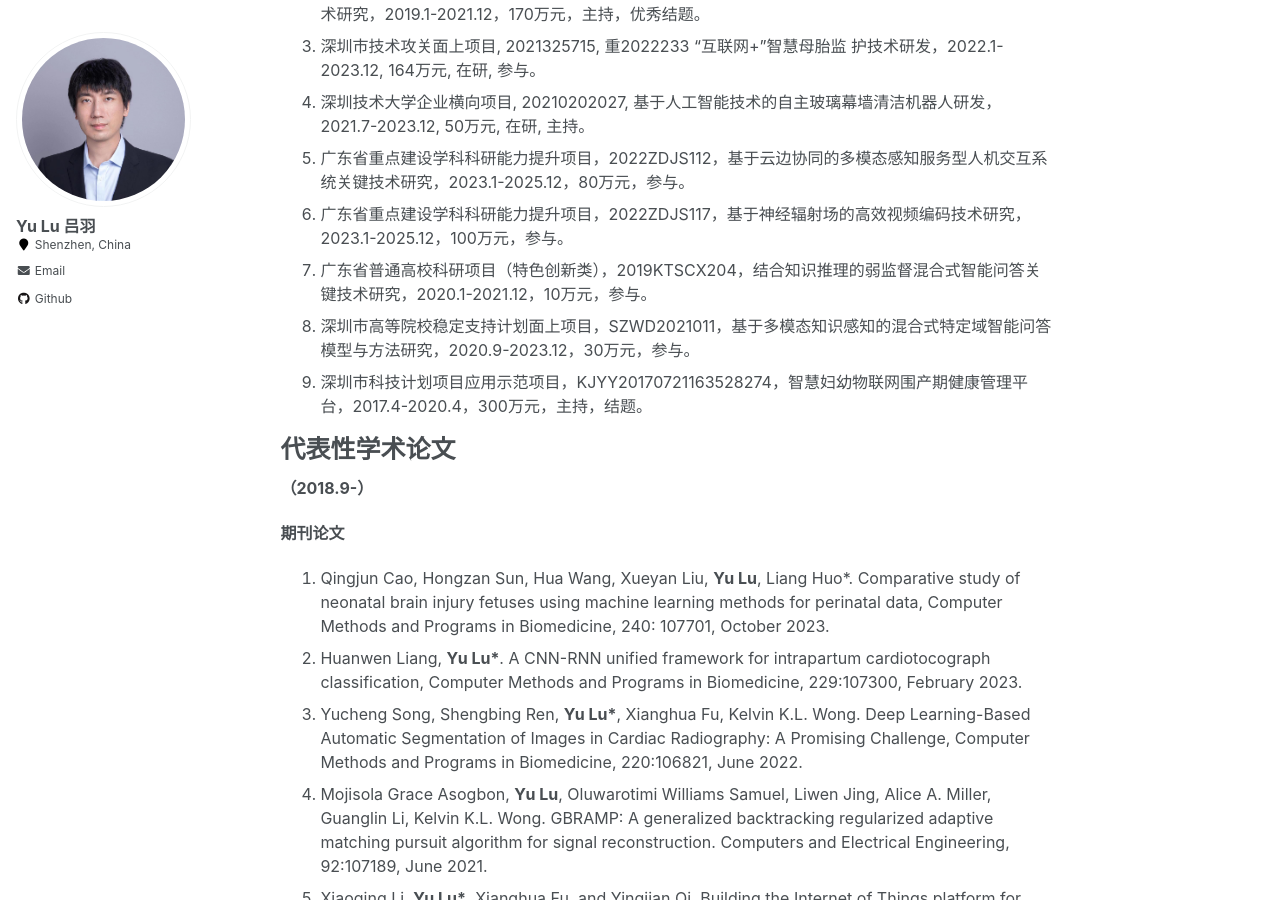
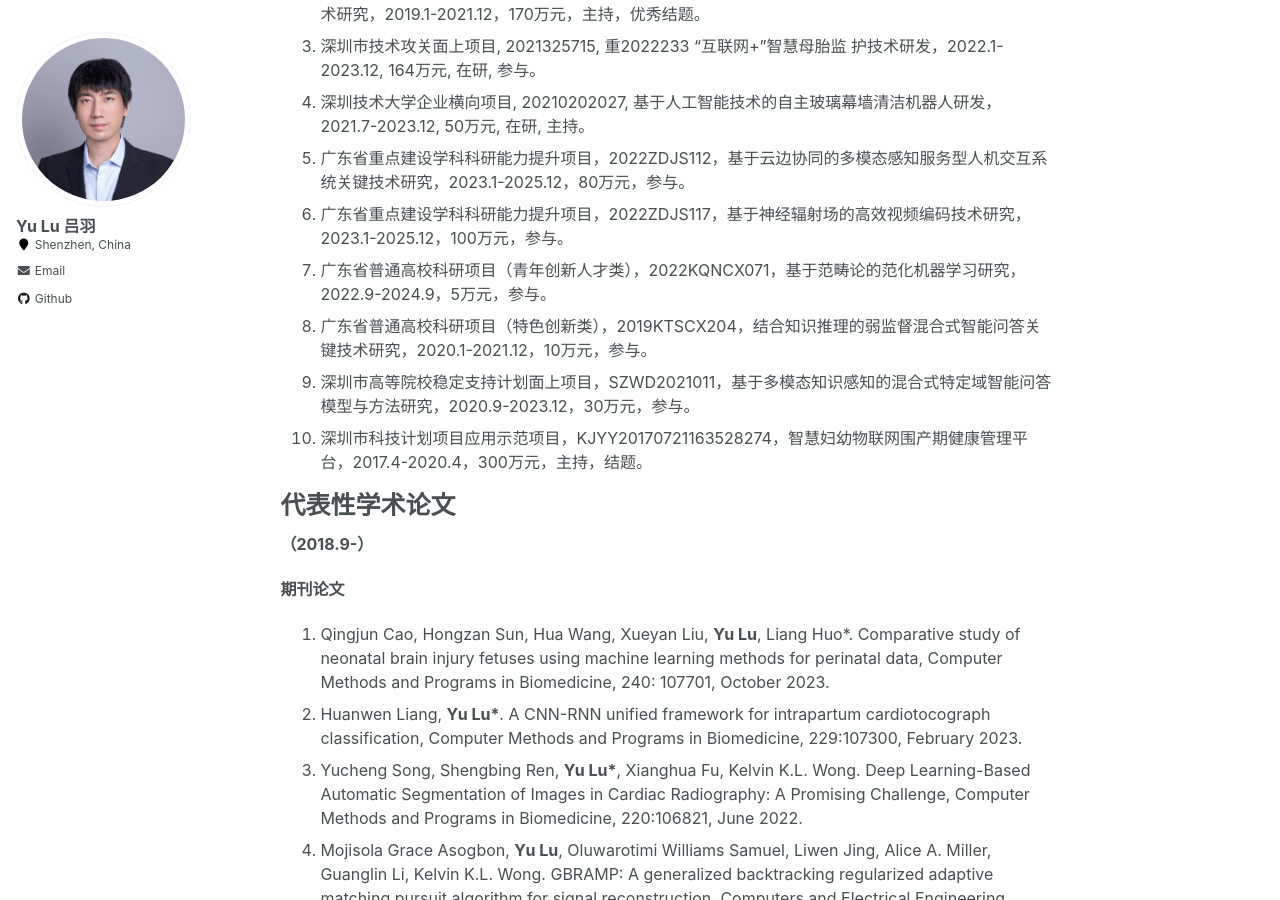
Before and after one commit to YukariUmezawa/lvyu.github.io, a Jekyll site: the page built from _pages/about.md, in a window 1280 px wide and 900 px high, scrolled down 1298 px. Built offline with Jekyll 4.4.1, drawn with Linux system fonts in a browser that asks for light colours.

Commit message:
Update about.md

```diff
--- a/_pages/about.md
+++ b/_pages/about.md
@@ -53,9 +53,10 @@ News
 4. 深圳技术大学企业横向项目, 20210202027, 基于人工智能技术的自主玻璃幕墙清洁机器人研发，2021.7-2023.12, 50万元, 在研, 主持。
 5. 广东省重点建设学科科研能力提升项目，2022ZDJS112，基于云边协同的多模态感知服务型人机交互系统关键技术研究，2023.1-2025.12，80万元，参与。
 6. 广东省重点建设学科科研能力提升项目，2022ZDJS117，基于神经辐射场的高效视频编码技术研究，2023.1-2025.12，100万元，参与。
-7. 广东省普通高校科研项目（特色创新类），2019KTSCX204，结合知识推理的弱监督混合式智能问答关键技术研究，2020.1-2021.12，10万元，参与。
-8. 深圳市高等院校稳定支持计划面上项目，SZWD2021011，基于多模态知识感知的混合式特定域智能问答模型与方法研究，2020.9-2023.12，30万元，参与。
-9. 深圳市科技计划项目应用示范项目，KJYY20170721163528274，智慧妇幼物联网围产期健康管理平台，2017.4-2020.4，300万元，主持，结题。
+7. 广东省普通高校科研项目（青年创新人才类），2022KQNCX071，基于范畴论的范化机器学习研究，2022.9-2024.9，5万元，参与。
+8. 广东省普通高校科研项目（特色创新类），2019KTSCX204，结合知识推理的弱监督混合式智能问答关键技术研究，2020.1-2021.12，10万元，参与。
+9. 深圳市高等院校稳定支持计划面上项目，SZWD2021011，基于多模态知识感知的混合式特定域智能问答模型与方法研究，2020.9-2023.12，30万元，参与。
+10. 深圳市科技计划项目应用示范项目，KJYY20170721163528274，智慧妇幼物联网围产期健康管理平台，2017.4-2020.4，300万元，主持，结题。
 
 
 代表性学术论文
```
